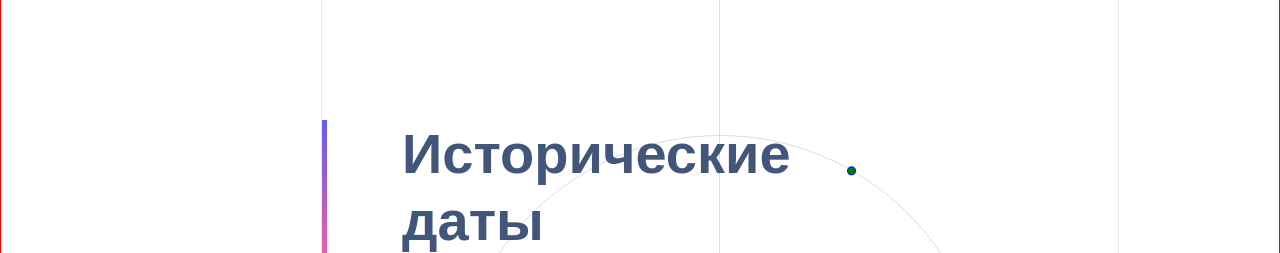
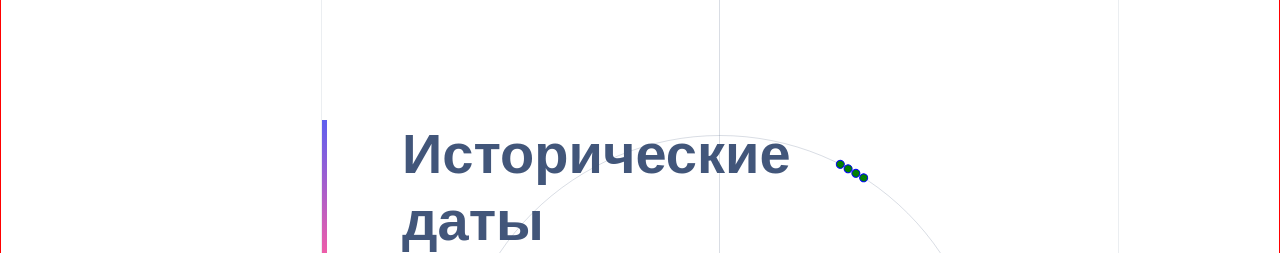
Before and after one commit to kravcov7/dates, a Next.js app: page / in a window 1280 px wide. Shown: the top 253 px of the page. Built offline with nearby package versions, Linux system fonts and the light colour scheme.

Commit message:
разметка

```diff
--- a/src/widgets/ui/Circle/Circle.tsx
+++ b/src/widgets/ui/Circle/Circle.tsx
@@ -17,6 +17,9 @@ export const Circle = ({ startYear, endYear }: CircleProps) => {
 
       <div className={classNames(styles.numberPeriod, styles.point)}>
         <span className={styles.number}>5</span>
+        <span className={styles.number}>5</span>
+        <span className={styles.number}>5</span>
+        <span className={styles.number}>5</span>
       </div>
     </div>
   );
```
